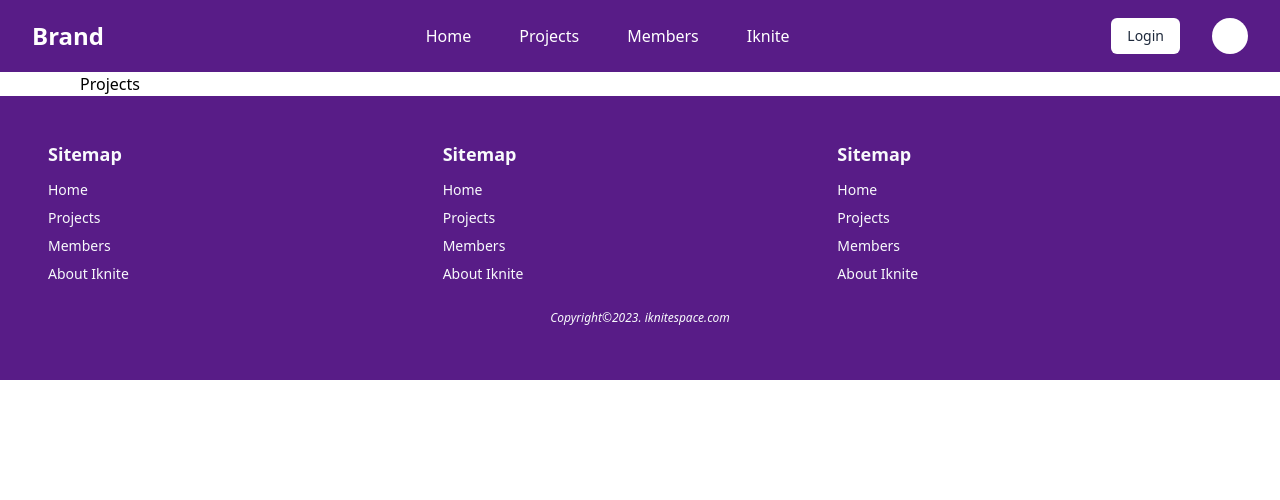
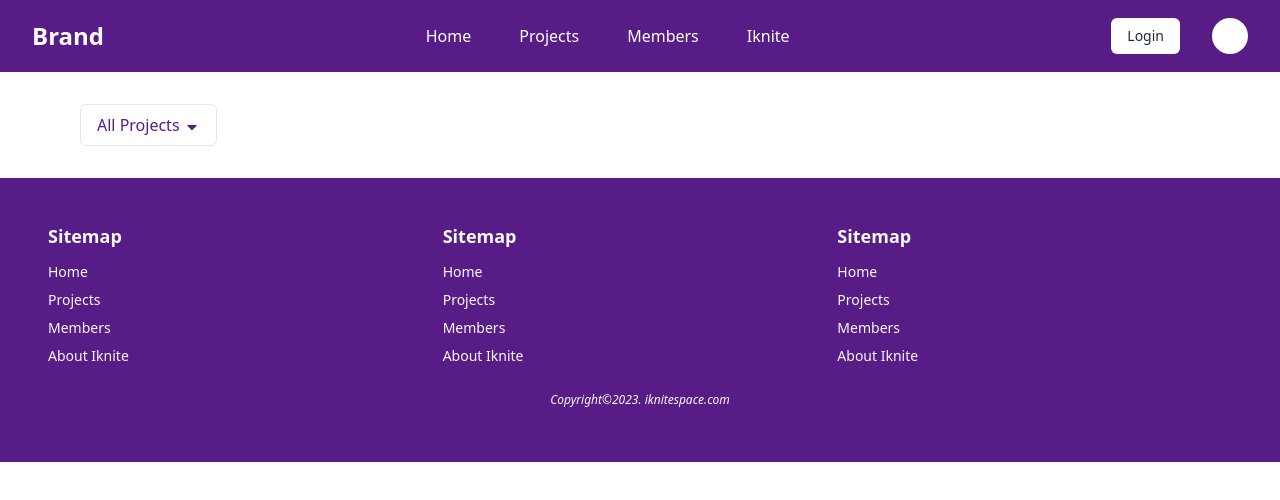
Before and after one commit to Kimbohlovette/iknite-portfolio-manager, a React (Create React App) app: page /projects in a window 1280 px wide. Shown: the top 500 px of the page. Built offline with nearby package versions, Linux system fonts and the light colour scheme; some icons are missing.

Commit message:
Projects filter dropdown done

```diff
--- a/package.json
+++ b/package.json
@@ -13,6 +13,7 @@
     "@types/react-dom": "^18.0.10",
     "react": "^18.2.0",
     "react-dom": "^18.2.0",
+    "react-icons": "^4.7.1",
     "react-redux": "^8.0.5",
     "react-router-dom": "^6.7.0",
     "react-scripts": "5.0.1",
--- a/src/pages/Members.tsx
+++ b/src/pages/Members.tsx
@@ -32,6 +32,13 @@ function Members() {
                 <Member />
                 <Member />
                 <Member />
+                <Member />
+                <Member />
+                <Member />
+                <Member />
+                <Member />
+                <Member />
+                <Member />
             </tbody>
         </table>
     </div>
--- a/src/pages/Projects.tsx
+++ b/src/pages/Projects.tsx
@@ -1,9 +1,30 @@
-import React from 'react'
+import { useState } from 'react'
+import { FaCaretDown } from 'react-icons/fa'
 
-const Projects = () => {
-  return (
-    <div>Projects</div>
-  )
+function Projects() {
+
+    const [open, toggleDropdown] = useState(false)
+    return (
+        <div className="my-8">
+            <header>
+                <div className="relative">
+                    <button
+                    className="text-purple-900 hover:text-purple-600 py-2 px-4 border rounded-md"
+                    onClick={()=>{toggleDropdown(open=>!open)}}>All Projects <FaCaretDown className="inline" /></button>
+                    <div
+                    className="dropdown absolute top-full mt-2 rounded-md border-purple-500 shadow-inner bg-white py-5 px-2"
+                    hidden={!open}>
+                        <ul className="text-slate-600 [&>*]:py-2 [&>*]:px-4 hover:[&>*]:bg-slate-100 [&>*]:rounded-md [&>*]:cursor-pointer">
+                            <li>All Projects</li>
+                            <li>Design Project</li>
+                            <li>Software Developmen</li>
+                        </ul>
+                    </div>
+                </div>
+            </header>
+        </div>
+    )
 }
 
+
 export default Projects
```
Also changed, not shown: 1 other file (tests, documents, lock files or other folders).
